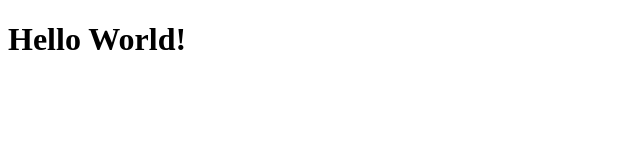
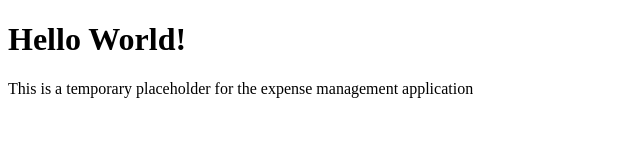
Before and after one commit to shubhcode92/fyle-manageexpenses-qa, a plain HTML site: page index.html in a window 1280 px wide. Shown: the whole page, without its empty margins (0-640 px from the left). Drawn offline with Linux system fonts and the light colour scheme.

Commit message:
Update index.html

```diff
--- a/index.html
+++ b/index.html
@@ -5,5 +5,6 @@
 </head>
 <body>
     <h1>Hello World!</h1>
+    <p>This is a temporary placeholder for the expense management application</p>
 </body>
 </html>
```
